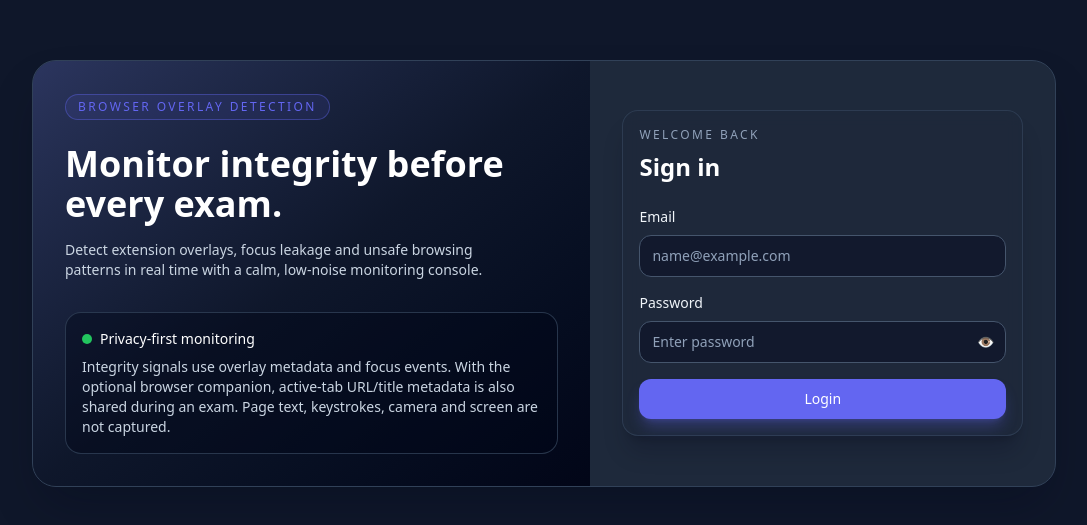
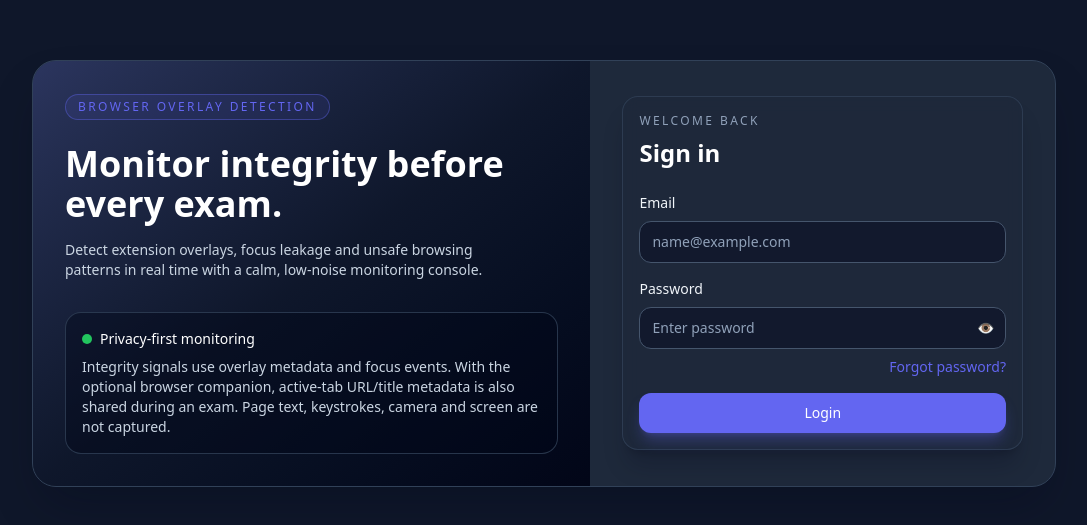
Before and after one commit to tanush69lucifer/Browser_overlay_detection_dashboard, a React (Vite) app in the folder client/: page /login in a window 1280 px wide. Shown: the part 127-652 px from the top of the page, without its empty margins (96-1183 px from the left). Built offline with nearby package versions, Linux system fonts and the light colour scheme; no server answers.

Commit message:
forgotpass add

```diff
--- a/client/src/pages/Login.jsx
+++ b/client/src/pages/Login.jsx
@@ -153,6 +153,19 @@ export default function Login() {
                 onChange={(event) => setForm((current) => ({ ...current, password: event.target.value }))}
               />
 
+              <div className="-mt-2 flex justify-end">
+                <button
+                  type="button"
+                  className="text-sm text-primary hover:text-indigo-300 focus:outline-none focus-visible:ring-2 focus-visible:ring-primary/60"
+                  onClick={() => {
+                    setResetEmail(form.email.trim());
+                    setForgotMode(true);
+                  }}
+                >
+                  Forgot password?
+                </button>
+              </div>
+
               <Button type="submit" className="w-full" loading={submitting}>
                 {submitting ? 'Signing in...' : 'Login'}
               </Button>
```
